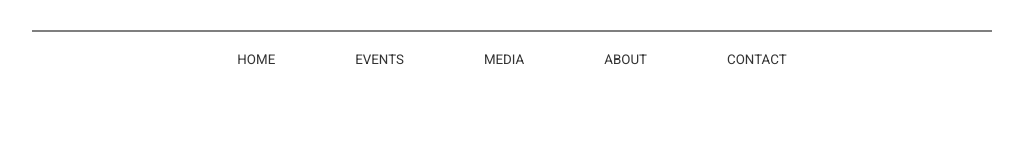
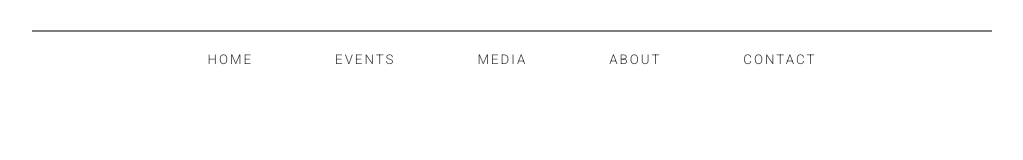
Before and after one commit to demond611/jw_church_site, a website: page app/index.html in a window 1280 px wide. Shown: the whole page, without its empty margins (128-1151 px from the left). Drawn offline with Linux system fonts and the light colour scheme.

Commit message:
updated global.css properties

```diff
--- a/app/assets/styles/base/_global.css
+++ b/app/assets/styles/base/_global.css
@@ -5,5 +5,7 @@
 body {
 	font-family: 'Roboto', 'Helvetica', sans-serif;
 	font-size: 1rem;
+	font-weight: 300;
 	color: $mainText;
+	letter-spacing: 2px;
 }
--- a/app/temp/styles/main.css
+++ b/app/temp/styles/main.css
@@ -360,7 +360,9 @@ template {
 body {
 	font-family: 'Roboto', 'Helvetica', sans-serif;
 	font-size: 1rem;
+	font-weight: 300;
 	color: #333;
+	letter-spacing: 2px;
 }
 
 .wrapper {
```
